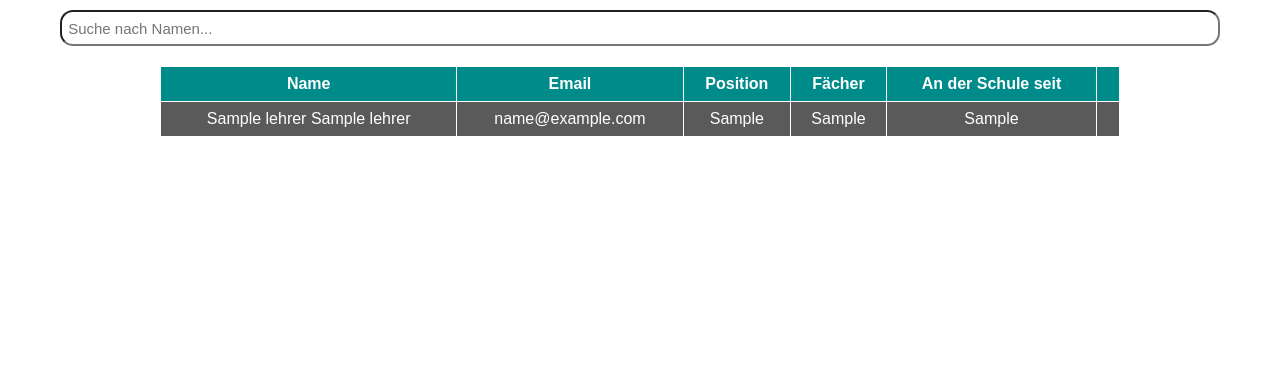
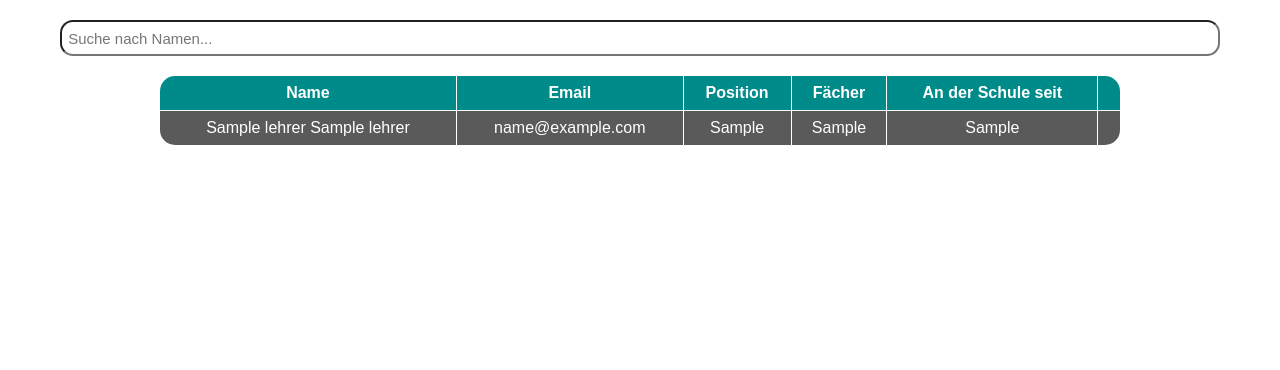
Before and after one commit to Jannik-Hm/Frgym, a PHP site: page /admin/lehrer/ in a window 1280 px wide. Shown: the part 50-420 px from the top of the page. Run offline with PHP 8.4, Linux system fonts and the light colour scheme; the visitor is signed in with stand-in values (Sample User, id 1); tables that the repository leaves empty or names only in its code hold one stand-in row (values such as "Sample post"); data that the repository does not hold is empty; some libraries are stand-ins or nearby versions.

Commit message:
rounded admin lehrer table

```diff
--- a/admin/css/main.css
+++ b/admin/css/main.css
@@ -84,7 +84,7 @@ input[type="password"] {
   margin: auto;
   display: block;
   border-radius: 13px;
-  margin-top: 10px;
+  margin-top: 20px;
 }
 
 textarea {
@@ -136,6 +136,43 @@ textarea {
   background-color: black;
 }
 
+#lehrerTable th {
+  border-top: none;
+}
+#lehrerTable tr td:first-child {
+  border-left: none;
+}
+#lehrerTable tr td:last-child {
+  border-right: none;
+}
+#lehrerTable tr.tableHeader th:first-child {
+  border-top-left-radius: 15px;
+  border-left: none;
+  border-top: none;
+}
+#lehrerTable tr.tableHeader th:last-child {
+  border-top-right-radius: 15px;
+  border-right: none;
+  border-top: none;
+}
+#lehrerTable tr:last-child td:first-child {
+  border-bottom-left-radius: 15px;
+  border-bottom: none;
+  border-left: none;
+}
+#lehrerTable tr:last-child td:last-child {
+  border-bottom-right-radius: 15px;
+  border-bottom: none;
+  border-right: none;
+}
+#lehrerTable tr:last-child td {
+  border-bottom: none;
+}
+
+#lehrerTable {
+  border: none;
+}
+
 .page-beginning {
   height: 50px;
 }
```
